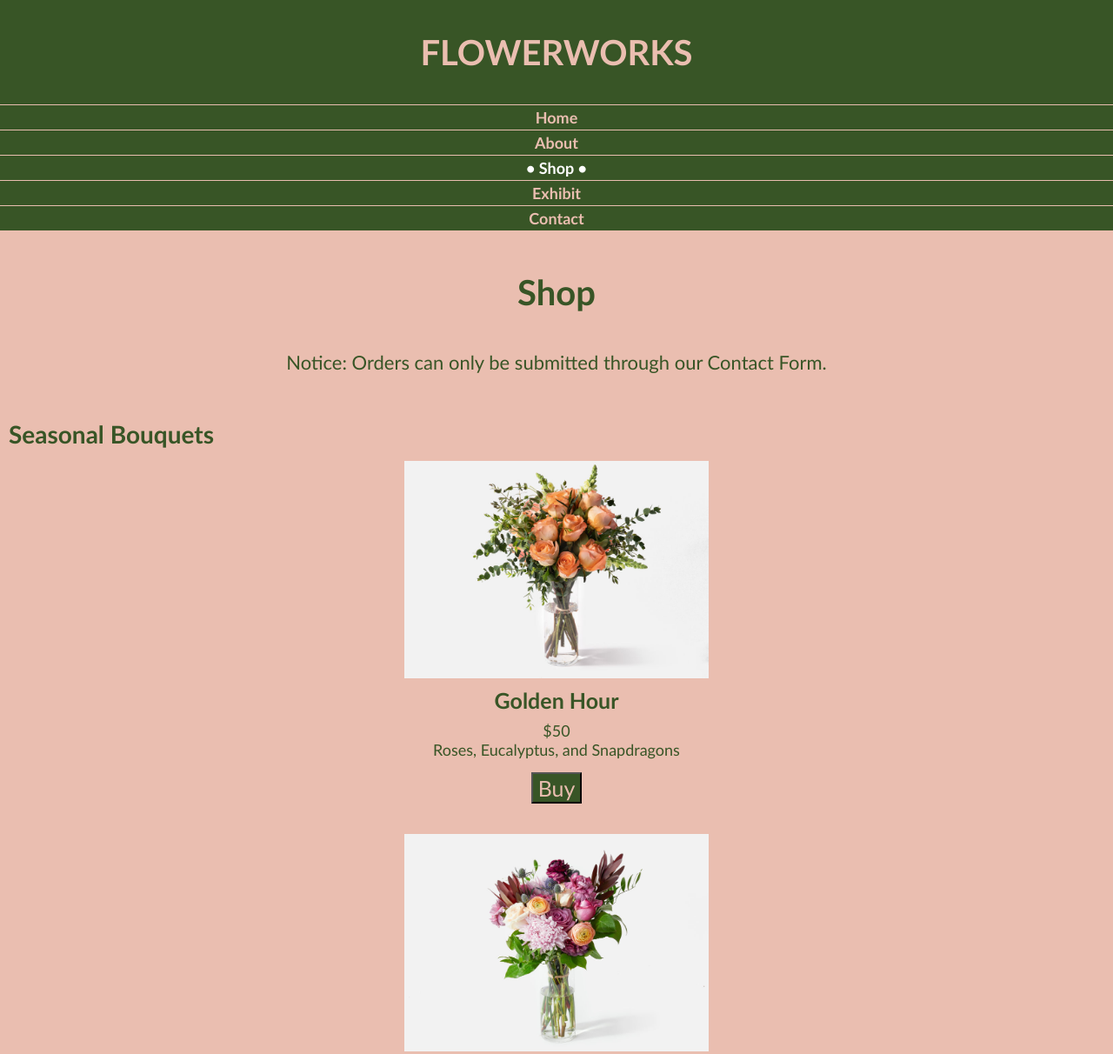
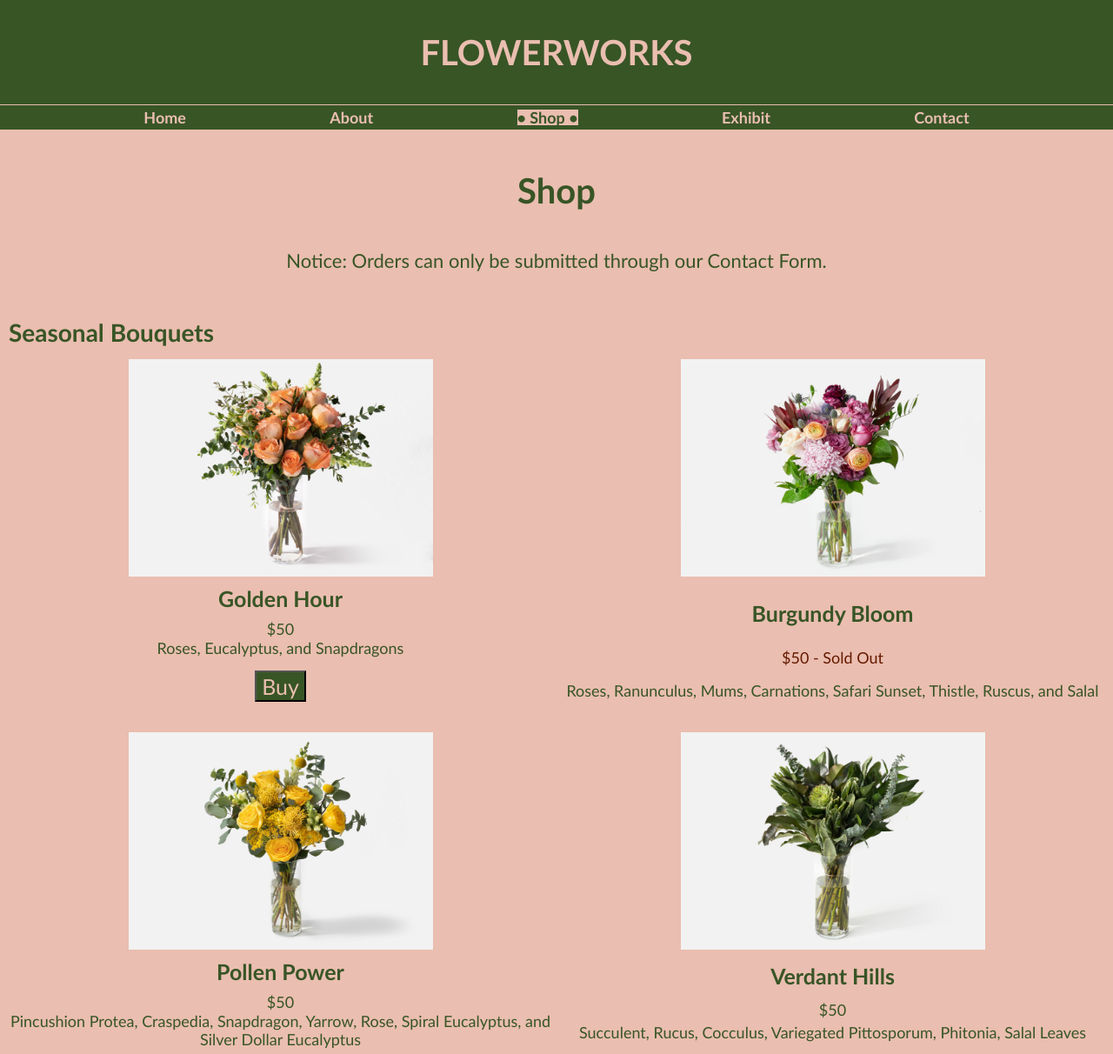
Before and after one commit to sr283/portfolio, a plain HTML site: page shop.html in a window 1280 px wide. Shown: the top 1212 px of the page at 87% size. Drawn offline with Linux system fonts and the light colour scheme; a web font is replaced by a local one.

Commit message:
Add files via upload

```diff
--- a/css/about-style.css
+++ b/css/about-style.css
@@ -39,12 +39,17 @@ h2{
 
 nav li{
   color: #EABEB0;
-  display:block;
+  display: flex;
+  flex-direction: column;
+  flex-wrap: wrap;
   text-align: center;
   padding-top: 5px;
   padding-bottom: 5px;
-  border-bottom: 1px solid #EABEB0;
+}
 
+#current {
+  color: #385526;
+  background: #EABEB0;
 }
 
 nav{
@@ -109,10 +114,6 @@ a:hover, a:focus {
   height: auto;
 }
 
-#current {
-  color: white;
-}
-
 .container {
   display: grid;
   grid-template-columns: 1fr;
@@ -145,3 +146,13 @@ figcaption {
   font-weight: bold;
 
 }
+
+@media all and (min-width: 880px){
+
+  .navigation {
+    display: flex;
+    flex-direction: row;
+    justify-content: space-evenly;
+  }
+
+}
--- a/css/contact-style.css
+++ b/css/contact-style.css
@@ -38,12 +38,17 @@ h2{
 
 nav li{
   color: #EABEB0;
-  display:block;
+  display: flex;
+  flex-direction: column;
+  flex-wrap: wrap;
   text-align: center;
   padding-top: 5px;
   padding-bottom: 5px;
-  border-bottom: 1px solid #EABEB0;
+}
 
+#current {
+  color: #385526;
+  background: #EABEB0;
 }
 
 nav{
@@ -108,9 +113,6 @@ a:hover, a:focus {
   height: auto;
 }
 
-#current {
-  color: white;
-}
 
 .container {
   display: grid;
@@ -143,3 +145,14 @@ figcaption {
   font-weight: bold;
 
 }
+
+@media all and (min-width: 880px){
+
+  .navigation {
+    display: flex;
+    flex-direction: row;
+    justify-content: space-evenly;
+  }
+
+
+}
--- a/css/home-style.css
+++ b/css/home-style.css
@@ -42,12 +42,18 @@ h2{
 
 nav li{
   color: #EABEB0;
-  display:block;
+  display: flex;
+  flex-direction: column;
+  flex-wrap: wrap;
   text-align: center;
   padding-top: 5px;
   padding-bottom: 5px;
-  border-bottom: 1px solid #EABEB0;
 
+}
+
+#current {
+  color: #385526;
+  background: #EABEB0;
 }
 
 nav{
@@ -61,6 +67,7 @@ nav a{
   text-decoration: none;
 
 }
+
 
 p {
   padding-left: 15px;
@@ -172,9 +179,7 @@ a:hover, a:focus {
   height: auto;
 }
 
-#current {
-  color: white;
-}
+
 
 .cost {
   min-height: 500px;
@@ -207,6 +212,7 @@ justify-content: center;
 
 .plan li{
   text-align: center;
+  list-style: none;
 }
 
 .plan > header {
@@ -246,3 +252,22 @@ text-align: center;
   filter: grayscale(1);
   transform: rotate(0.05turn)
 }
+
+@media all and (min-width: 880px){
+
+  img {
+    width: 600px;
+    height: auto;
+    display: block;
+    margin-left: auto;
+    margin-right: auto;
+  }
+
+  .navigation {
+    display: flex;
+    flex-direction: row;
+    justify-content: space-evenly;
+  }
+
+
+}
--- a/css/shop-style.css
+++ b/css/shop-style.css
@@ -46,12 +46,18 @@ h2{
 
 nav li{
   color: #EABEB0;
-  display:block;
+  display: flex;
+  flex-direction: column;
+  flex-wrap: wrap;
   text-align: center;
   padding-top: 5px;
   padding-bottom: 5px;
-  border-bottom: 1px solid #EABEB0;
 
+}
+
+#current {
+  color: #385526;
+  background: #EABEB0;
 }
 
 nav{
@@ -134,10 +140,6 @@ a:hover, a:focus {
   height: auto;
 }
 
-#current {
-  color: white;
-}
-
 .container {
   display: grid;
   grid-template-columns: 1fr;
@@ -210,3 +212,26 @@ a:visited {
   color: #EABEB0;
   text-decoration: none;
 }
+
+@media all and (min-width: 880px){
+
+  .container {
+    display: grid;
+    grid-template-columns: 1fr 1fr;
+    grid-template-rows: auto;
+    grid-row-gap: 20px;
+    padding-left: 5px;
+    padding-right: 5px;
+    margin-left: auto;
+    margin-right: auto;
+    text-align: center;
+  }
+
+  .navigation {
+    display: flex;
+    flex-direction: row;
+    justify-content: space-evenly;
+  }
+
+
+}
--- a/shop.html
+++ b/shop.html
@@ -13,7 +13,7 @@
     <div class="skip"><a href="#main">Skip to Main Content</a></div>
     <nav>
         <h1 id="logo"></a>FLOWERWORKS</h1>
-        <ul>
+        <ul class="navigation">
           <li><a href="home.html">Home</a></li>
           <li><a href="about.html">About</a></li>
           <li><a id="current" href="shop.html">• Shop •</a></li>
```
Also changed, not shown: about.html (+1 -1 lines), contact.html (+1 -1 lines), exhibit.html (+1 -1 lines), home.html (+1 -1 lines).
